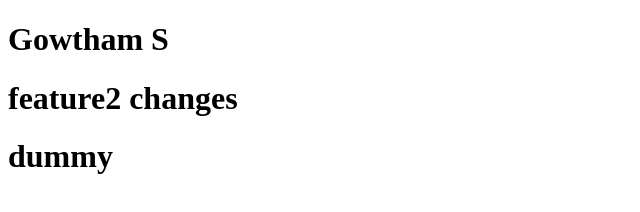
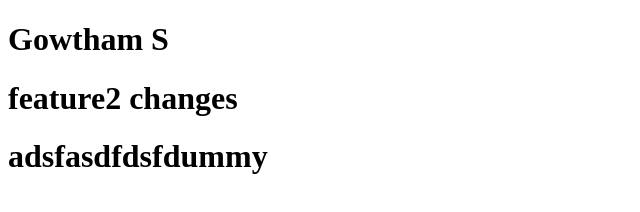
Before and after one commit to gow20/GIT-SAMPLE, a plain HTML site: page index.html in a window 1280 px wide. Shown: the whole page, without its empty margins (0-640 px from the left). Drawn offline with Linux system fonts and the light colour scheme.

Commit message:
finalmerges

```diff
--- a/index.html
+++ b/index.html
@@ -8,6 +8,6 @@
 <body>
    <h1>Gowtham S</h1>
    <h1>feature2 changes</h1>
-   <h1>dummy</h1>
+   <h1>adsfasdfdsfdummy</h1>
 </body>
 </html>
```
